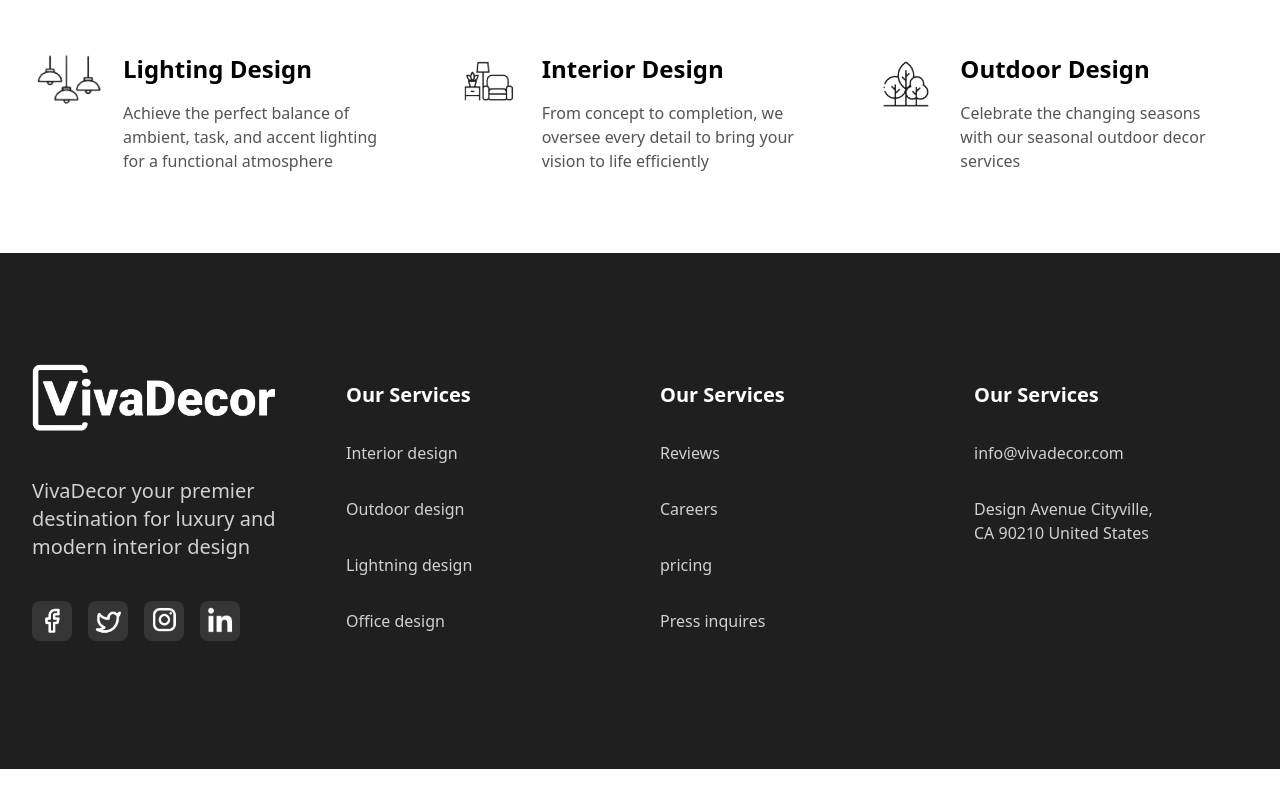
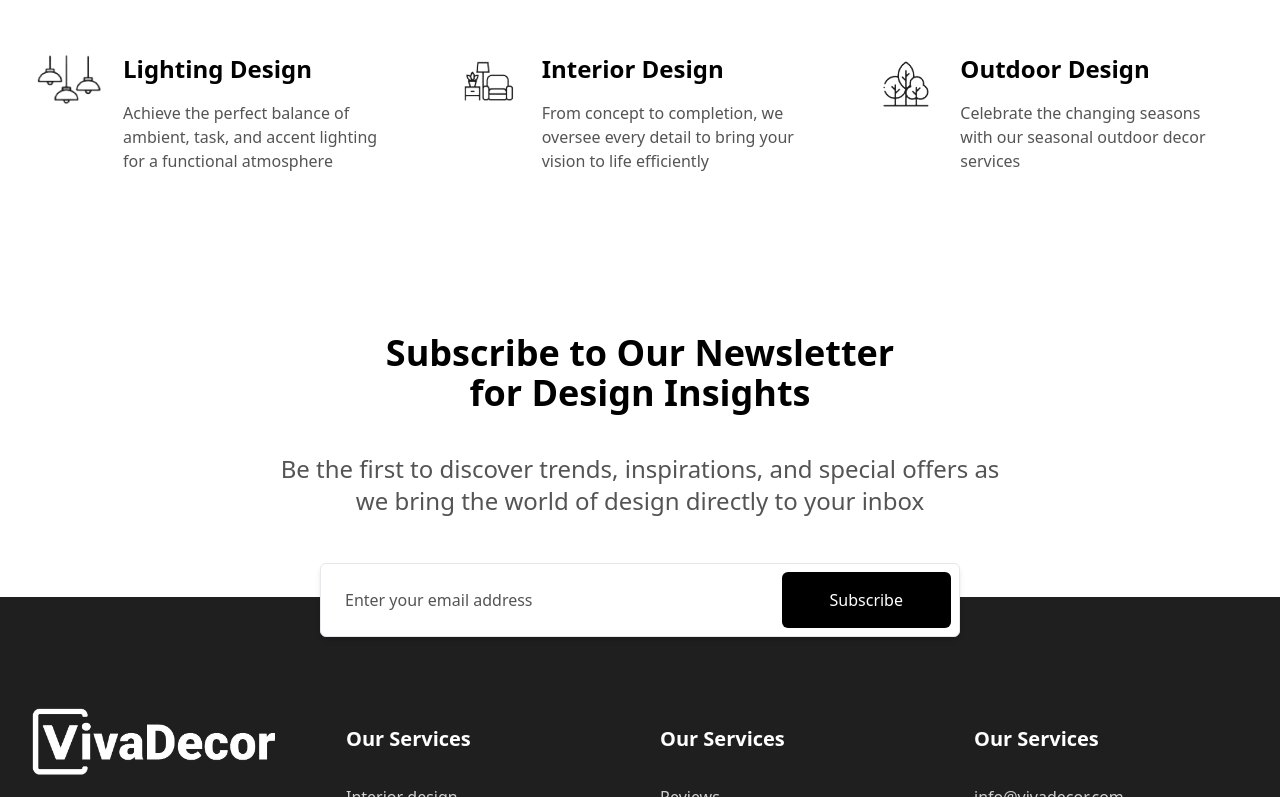
Before and after one commit to aliallam98/Webmasters-internship-tasks, a website: page Week-Two-Task-One/src/index.html in a window 1280 px wide. Shown: the part 907-1704 px from the top of the page. Before the commit the page ends 1676 px from the top, so only its background shows below. Drawn offline with Linux system fonts and the light colour scheme.

Commit message:
finished Newsletter section .

```diff
--- a/Week-Two-Task-One/src/index.html
+++ b/Week-Two-Task-One/src/index.html
@@ -48,7 +48,9 @@
       <section class="landing py-10 md:py-20">
         <div class="relative container flex flex-col">
           <div>
-            <h1 class="text-4xl md:text-7xl lg:text-9xl font-semibold">Interior Design</h1>
+            <h1 class="text-4xl md:text-7xl lg:text-9xl font-semibold">
+              Interior Design
+            </h1>
             <p class="text-grayHeader max-w-[500px] font-xl leading-7 my-8">
               Step into a world where the art of Interior Design is meticulously
               crafted to bring together timeless elegance and cutting-edge
@@ -67,7 +69,9 @@
               </div>
               <div class="counter-item text-center">
                 <span class="counter-number text-2xl md:text-6xl">600+</span>
-                <p class="counter-label text-sm md:text-xl">Satisfied Clients</p>
+                <p class="counter-label text-sm md:text-xl">
+                  Satisfied Clients
+                </p>
               </div>
               <div class="counter-item text-center">
                 <span class="counter-number text-2xl md:text-6xl">100+</span>
@@ -85,9 +89,11 @@
               <img
                 src="./images/Image 2.png"
                 alt="decorImage"
-                class="h-[300px] mr-12 -lg:mr-12 xl:mr-12 mt-5 "
+                class="h-[300px] mr-40 -lg:mr-40 xl:mr-40 mt-5"
               />
-              <div class="hidden md:block border-2 border-black rounded-md size-32 absolute -top-8 -left-8 -z-10"></div>
+              <div
+                class="hidden md:block border-2 border-black rounded-md size-32 absolute -top-8 -left-8 -z-10"
+              ></div>
             </div>
           </div>
         </div>
@@ -142,8 +148,24 @@
           </div>
         </div>
       </section>
+      <section class="py-10 md:py-20">
+        <div class="relative container">
+          <h1 class="text-center text-2xl md:text-3xl lg:text-4xl font-semibold">
+            Subscribe to Our Newsletter <br />
+            for Design Insights
+          </h1>
+          <p class="text-center text-xl  lg:text-2xl  mt-10 text-grayHeader ">
+            Be the first to discover trends, inspirations, and special offers as <br>
+            we bring the world of design directly to your inbox
+          </p>
+          <div class="mx-auto border flex max-sm:flex-col items-center shadow-md mt-10 md:mt-0 md:absolute bg-white md:-bottom-[120px] md:left-1/2 md:-translate-x-1/2 p-2 rounded-md md:w-3/4 lg:w-1/2">
+            <input type="text" placeholder="Enter your email address" class="p-4 w-full outline-none placeholder-grayHeader">
+            <button class="bg-black px-12 py-4 text-white rounded-md max-sm:w-full">Subscribe</button>
+          </div>
+        </div>
+      </section>
     </main>
-    <footer class="bg-mainBlackColor py-10 lg:py-32">
+    <footer class="bg-mainBlackColor py-10  md:py-32">
       <div
         class="container grid gap-10 sm:grid-cols-2 sm:gap-20 lg:grid-cols-4 lg:gap-10"
       >
```
Also changed, not shown: Week 1/Task1/index.html (+12 -1 lines), Week 1/Task1/images/menu.png (added), Week-Two-Task-One/dist/output.css.
